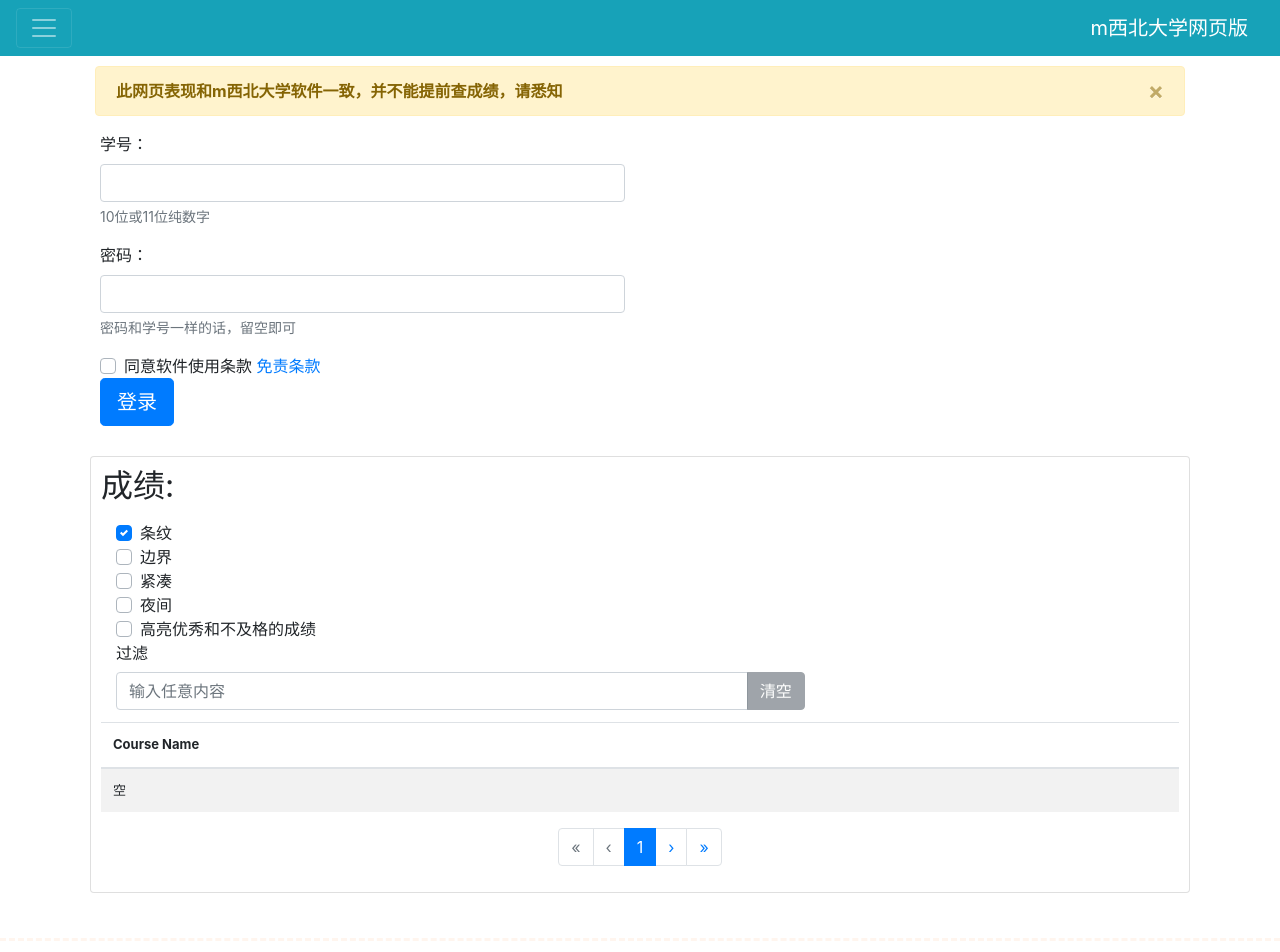
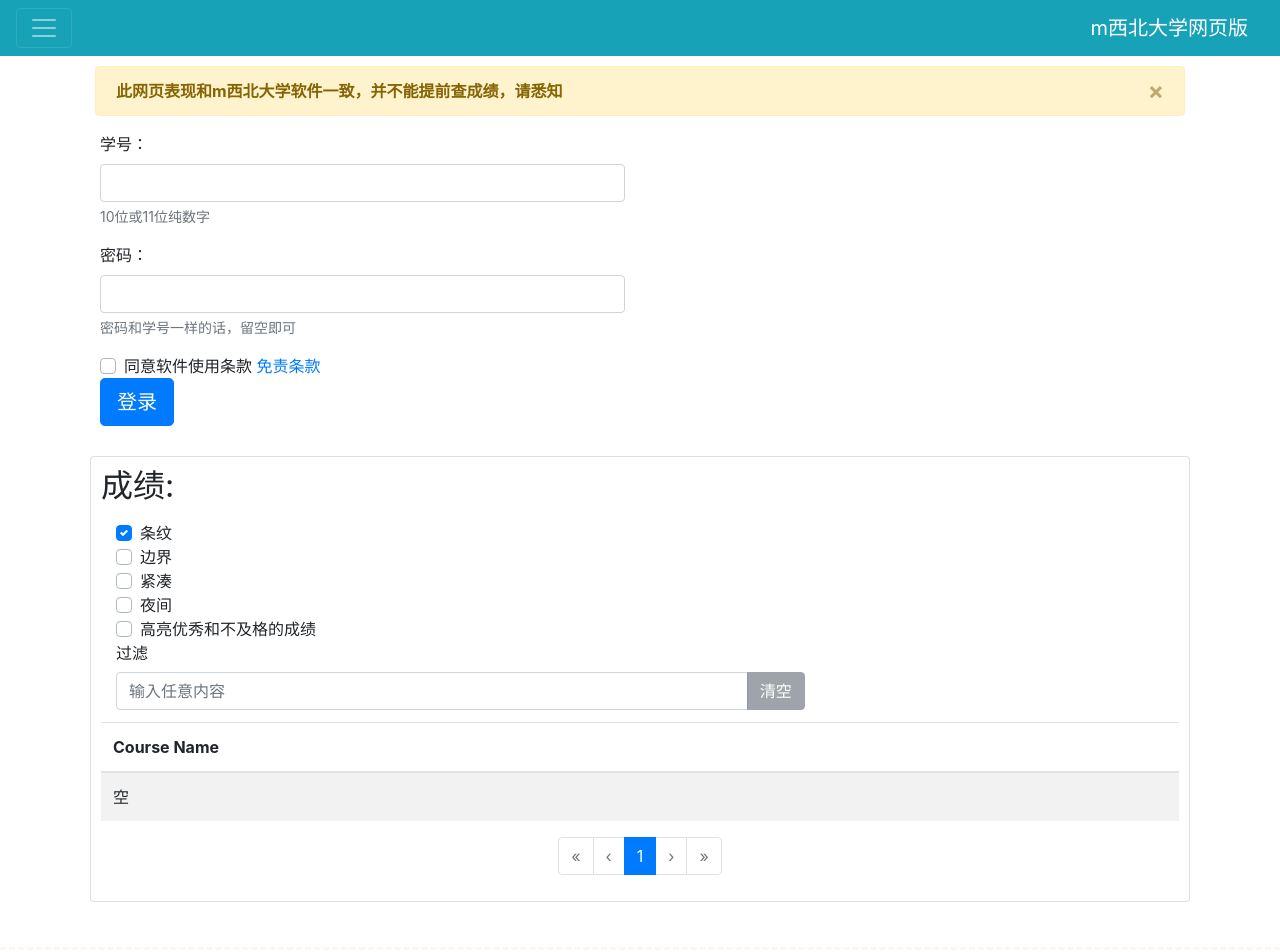
Before and after one commit to HarborZeng/nwugrade, a Vue app: page / in a window 1280 px wide. Shown: the top 952 px of the page. Built offline with nearby package versions, Linux system fonts and the light colour scheme.

Commit message:
使用computed代替一些手动写的代码，优化代码结构，修复勾选高亮之后切到其他页面再切回来，高亮被uncheck，但是成绩还是高亮状态

```diff
--- a/src/components/Grade.vue
+++ b/src/components/Grade.vue
@@ -18,7 +18,8 @@
         </b-form-group>
       </b-col>
       <h5 v-html="yearAndTermNo"></h5>
-      <b-table class="small-font"
+      <b-table :class="small ? 'small-font' : ''"
+
                hover
                :items="grades"
                :fields="fields"
@@ -29,7 +30,7 @@
                :filter="filter"></b-table>
       <b-pagination align="center" size="md" :limit="limit"
                     :total-rows="totalRows" v-model="currentPage"
-                    :per-page="50" @input="changePage()">
+                    :per-page="50">
       </b-pagination>
     </div>
   </div>
@@ -45,11 +46,6 @@
     name: 'Grade',
     data() {
       return {
-        // 初始化app里面的几个变量的值
-        allTheseYearGrades: this.$store.state.nwugrade.allTheseYearGrades.length === 0 ? [
-          [{courseName: "空"}]
-        ] : this.$store.state.nwugrade.allTheseYearGrades,
-
         currentPage: 1,
 
         fields: {
@@ -71,23 +67,59 @@
           }
         },
 
-        grades: this.$store.state.nwugrade.allTheseYearGrades.length === 0 ? [
-          {courseName: "空"}
-        ] : this.$store.state.nwugrade.allTheseYearGrades[0],
-
-        totalRows: this.$store.state.nwugrade.allTheseYearGrades.length === 0 ?
-          1000 :
-          50 * this.$store.state.nwugrade.allTheseYearGrades.length,
-        limit: this.$store.state.nwugrade.allTheseYearGrades.length,
-
         striped: true,
         bordered: false,
         small: false,
         dark: false,
         filter: null,
-        yearAndTermNo: '',
         highlight: false
       }
+    },
+    computed: {
+      allTheseYearGrades: {
+        get: function () {
+          return this.$store.state.nwugrade.allTheseYearGrades
+        },
+        set: function (newValue) {
+
+        }
+      },
+      grades: {
+        get: function () {
+          return this.$store.state.nwugrade.allTheseYearGrades[this.currentPage - 1]
+        },
+        set: function (newValue) {
+
+        }
+      },
+      totalRows: {
+        get: function () {
+          return this.$store.state.nwugrade.allTheseYearGrades.length === 0 ?
+            1000 :
+            50 * this.$store.state.nwugrade.allTheseYearGrades.length
+        },
+        set: function (newValue) {
+
+        }
+      },
+      limit: {
+        get: function () {
+          return this.$store.state.nwugrade.allTheseYearGrades.length
+        },
+        set: function (newValue) {
+
+        }
+      },
+      yearAndTermNo: {
+        get: function () {
+          return this.grades !== undefined && this.grades.hasOwnProperty('year') && this.grades.hasOwnProperty('term') ?
+            this.grades.year + '学年 ' + '第' + this.grades.term + '学期' : ''
+        },
+        set: function (newValue) {
+
+        }
+      }
+
     },
     methods: {
       queryGrades() {
@@ -100,7 +132,7 @@
             if (response.status === 200 && response.data.state === 200) {
               const serverData = response.data.data
               //清空之前留下的数据
-              this.allTheseYearGrades = []
+              let allGrades = []
               for (let term of serverData) {
                 let aTerm = []
                 for (let grade of term.items) {
@@ -123,10 +155,9 @@
                   aTerm.year = term.xn
                   aTerm.term = term.xq
                 }
-                this.allTheseYearGrades.push(aTerm)
+                allGrades.push(aTerm)
               }
-              this.$store.commit("saveAllTheseYearGrades", this.allTheseYearGrades)
-              this.showGradesInTable();
+              this.$store.commit("saveAllTheseYearGrades", allGrades)
             } else {
               bus.$emit("showDialog", response.data.message, "查询你的成绩出错了")
             }
@@ -137,36 +168,12 @@
             bus.$emit("loadingFinished")
           })
       },
-      //翻页
-      changePage() {
-        this.grades = this.allTheseYearGrades[this.currentPage - 1]
-        if (this.allTheseYearGrades[this.currentPage - 1].hasOwnProperty('year') &&
-          this.allTheseYearGrades[this.currentPage - 1].hasOwnProperty('term'))
-          this.yearAndTermNo = this.allTheseYearGrades[this.currentPage - 1].year + '学年 ' +
-            '第' + this.allTheseYearGrades[this.currentPage - 1].term + '学期'
-        this.doHighLight()
-      },
-      //展示成绩
-      showGradesInTable() {
-        this.grades = this.allTheseYearGrades[0]
-        this.totalRows = 50 * this.allTheseYearGrades.length
-        this.limit = this.allTheseYearGrades.length
-        this.yearAndTermNo = this.allTheseYearGrades[this.currentPage - 1].year + '学年 ' +
-          '第' + this.allTheseYearGrades[this.currentPage - 1].term + '学期'
-      },
+
       doHighLight() {
         if (this.highlight) {
-          this.grades.forEach(grade => {
-            if (grade.grade < 60) {
-              grade._rowVariant = 'danger'
-            } else if (grade.grade >= 85) {
-              grade._rowVariant = 'success'
-            }
-          })
+          this.$store.commit("doHighlightStore")
         } else {
-          this.grades.forEach(grade => {
-            delete grade._rowVariant
-          })
+          this.$store.commit('undoHighlightStore')
         }
       }
     },
@@ -176,23 +183,13 @@
         this.queryGrades()
       })
 
-      bus.$on("loginExit", () => {
-        this.allTheseYearGrades = [
-          [{courseName: "空"}]
-        ]
-        this.totalRows = 50 * this.allTheseYearGrades.length
-        this.limit = this.allTheseYearGrades.length
-        this.grades = [
-          {courseName: "空"}
-        ]
-        this.yearAndTermNo = ''
-      })
-
       if (this.$store.state.nwugrade.token !== '' &&
         this.$store.state.nwugrade.allTheseYearGrades.length === 0) {
         //登录过，有token，但是没有查过成绩
         this.queryGrades()
       }
+
+      this.doHighLight()
     },
     watch: {
       highlight: function () {
--- a/src/components/StudyState.vue
+++ b/src/components/StudyState.vue
@@ -16,7 +16,7 @@
     data() {
       return {
         studyState: Object.keys(this.$store.state.nwugrade.studyState).length === 0 ?
-          {"k":"msg", "v":"暂无"} :
+          {"k": "msg", "v": "暂无"} :
           this.$store.state.nwugrade.studyState,
       }
     },
--- a/src/components/stores/nwugrade_store.js
+++ b/src/components/stores/nwugrade_store.js
@@ -2,7 +2,7 @@ export default {
   state: {
     token: '',
     usrData: {},
-    allTheseYearGrades: [],
+    allTheseYearGrades: [[{courseName: '空'}]],
     studyState: {},
   },
   mutations: {
@@ -18,10 +18,28 @@ export default {
     saveStudyState(state, studyState) {
       state.studyState = studyState
     },
+    doHighlightStore(state) {
+      state.allTheseYearGrades.forEach(term => {
+        term.forEach(grade => {
+          if (grade.grade < 60) {
+            grade._rowVariant = 'danger'
+          } else if (grade.grade >= 85) {
+            grade._rowVariant = 'success'
+          }
+        })
+      })
+    },
+    undoHighlightStore(state) {
+      state.allTheseYearGrades.forEach(term => {
+        term.forEach(grade => {
+          delete grade._rowVariant
+        })
+      })
+    },
     resetAllNwuData(state) {
       state.token = ''
       state.usrData = {}
-      state.allTheseYearGrades = []
+      state.allTheseYearGrades = [[{courseName: '空'}]]
       state.studyState = {}
     }
   }
```
